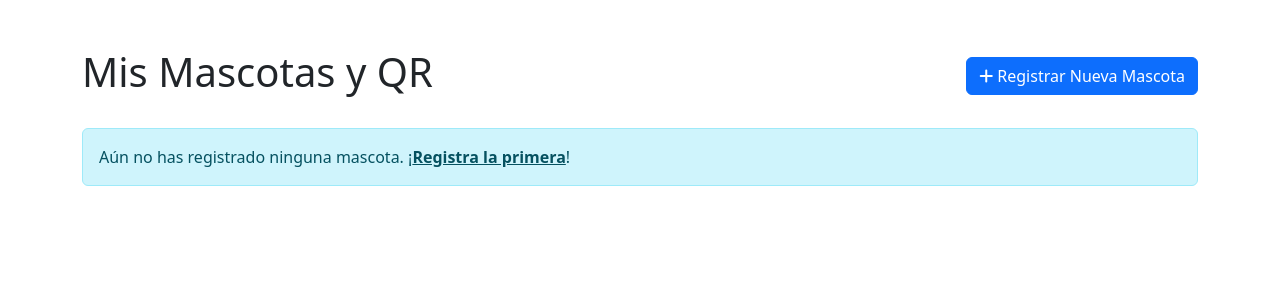
After one commit to Mototli-vet/mototli_vaa, a CodeIgniter 4 app: template app/Views/mascotas/misMascotas.php in a window 1280 px wide. The commit adds this page. Shown: the top 300 px of the page. Run offline with PHP 8.4 and a stand-in for CodeIgniter, Linux system fonts and the light colour scheme; the template is opened without the code that fills it, so the values that code supplies are empty; some libraries are stand-ins or nearby versions.

Commit message:
cambios sin error

```diff
--- a/app/Config/Routes.php
+++ b/app/Config/Routes.php
@@ -11,6 +11,7 @@ $routes->get('/', 'Mascotas::index');
 $routes->group('mascotas', function ($routes) {
     $routes->get('/', 'Mascotas::index'); // Listar perros
     $routes->get('informacion', 'Mascotas::informacion');
+    $routes->get('misMascotas', 'Mascotas::misMascotas'); // Ver mis mascotas y QRs
     $routes->get('nuevo', 'Mascotas::nuevo'); // Formulario para nuevo perro
     $routes->post('guardar', 'Mascotas::guardar'); // Procesar el formulario de guardado
     $routes->get('ver/(:segment)', 'Mascotas::ver/$1'); // Ver perro y QR por qr_data
--- a/app/Views/mascotas/MascotasView.php
+++ b/app/Views/mascotas/MascotasView.php
@@ -87,7 +87,7 @@
 
 <body>
     <div class="container">
-        <h1>Registrar Nuevo Perro</h1>
+        <h1>Registrar Nueva Mascota</h1>
 
         <?php if (session()->get('errores')): ?>
             <div class="error-messages">
@@ -103,7 +103,7 @@
         <form action="<?= base_url('mascotas/guardar') ?>" method="post">
             <?= csrf_field() ?>
 
-            <label for="nombre">Nombre del Perro:</label>
+            <label for="nombre">Nombre de la Mascota:</label>
             <input type="text" name="nombre" id="nombre" value="<?= old('nombre') ?>" required>
 
             <label for="raza">Raza:</label>
@@ -118,7 +118,7 @@
             <label for="contacto_propietario">Contacto del Propietario (Tel/Email):</label>
             <input type="text" name="contacto_propietario" id="contacto_propietario" value="<?= old('contacto_propietario') ?>">
 
-            <input type="submit" value="Registrar Perro">
+            <input type="submit" value="Registrar Mascota">
         </form>
         <p style="text-align: center; margin-top: 20px;"><a href="<?= base_url('mascotas') ?>">Volver al listado</a></p>
     </div>
--- /dev/null
+++ b/app/Views/mascotas/misMascotas.php
@@ -0,0 +1,57 @@
+<!DOCTYPE html>
+<html lang="es">
+
+<head>
+    <meta charset="UTF-8">
+    <title>Mis Mascotas y QR</title>
+    <meta name="viewport" content="width=device-width, initial-scale=1.0">
+    <link href="<?= base_url('css/bootstrap.min.css') ?>" rel="stylesheet">
+    <link href="https://cdnjs.cloudflare.com/ajax/libs/font-awesome/6.5.2/css/all.min.css" rel="stylesheet" integrity="sha512-SnH5WK+bZxgPHs44uWIX+LLJAJ9/2PkPKZ5QiAj6Ta86w+fsb2TkcmfRyVX3pBnMFcV7oQPJkl9QevSCWr3W6A==" crossorigin="anonymous" referrerpolicy="no-referrer" />
+    <!-- Puedes añadir un CSS personalizado si lo necesitas -->
+</head>
+
+<body>
+    <!-- Sería ideal tener un header común para incluirlo aquí -->
+    <!-- Por ejemplo: <?= $this->include('templates/header') ?> -->
+
+    <div class="container mt-5 mb-5">
+        <div class="d-flex justify-content-between align-items-center mb-4">
+            <h1>Mis Mascotas y QR</h1>
+            <a href="<?= site_url('mascotas/nuevo') ?>" class="btn btn-primary">
+                <i class="fas fa-plus"></i> Registrar Nueva Mascota
+            </a>
+        </div>
+
+        <?php if (session()->getFlashdata('mensaje')): ?>
+            <div class="alert alert-success"><?= session()->getFlashdata('mensaje') ?></div>
+        <?php endif; ?>
+
+        <?php if (empty($mascotas)): ?>
+            <div class="alert alert-info" role="alert">
+                Aún no has registrado ninguna mascota. ¡<a href="<?= site_url('mascotas/nuevo') ?>" class="alert-link">Registra la primera</a>!
+            </div>
+        <?php else: ?>
+            <div class="row">
+                <?php foreach ($mascotas as $mascota): ?>
+                    <div class="col-md-6 col-lg-4 mb-4">
+                        <div class="card h-100">
+                            <div class="card-body">
+                                <h5 class="card-title"><?= esc($mascota['NOMBRE']) ?></h5>
+                                <h6 class="card-subtitle mb-2 text-muted"><?= esc($mascota['RAZA']) ?></h6>
+                                <p class="card-text">
+                                    <strong>Propietario:</strong> <?= esc($mascota['NOMBRE_PROPIETARIO']) ?><br>
+                                    <strong>Contacto:</strong> <?= esc($mascota['CONTACTO_PROPIETARIO']) ?>
+                                </p>
+                                <a href="<?= site_url('mascotas/ver/' . $mascota['QR_DATA']) ?>" class="btn btn-info btn-sm">Ver QR e Info</a>
+                            </div>
+                        </div>
+                    </div>
+                <?php endforeach; ?>
+            </div>
+        <?php endif; ?>
+    </div>
+
+    <script src="<?= base_url('js/bootstrap.bundle.min.js') ?>"></script>
+</body>
+
+</html>
--- a/app/Views/principal/index.php
+++ b/app/Views/principal/index.php
@@ -51,7 +51,7 @@
 					<li><a href="<?= site_url('mascotas/informacion') ?>">Mascotas</a></li>
 					<?php if (session()->get('isLoggedIn')): ?>
 						<!-- Este enlace ahora apunta al dashboard de mascotas y solo se muestra si el usuario está logueado -->
-						<li><a href="<?= site_url('mascotas') ?>">Mis QR</a></li>
+						<li><a href="<?= site_url('mascotas/misMascotas') ?>">Mis QR</a></li>
 					<?php endif; ?>
 					<li><a href="#">Servicios</a></li>
 					<li><a href="#">Blog</a></li>
```
Also changed, not shown: app/Controllers/Mascotas.php (+20 -0 lines), app/Views/mascotas/dashboard.php (+3 -56 lines), app/Views/mascotas/misMastocas.php (added).
